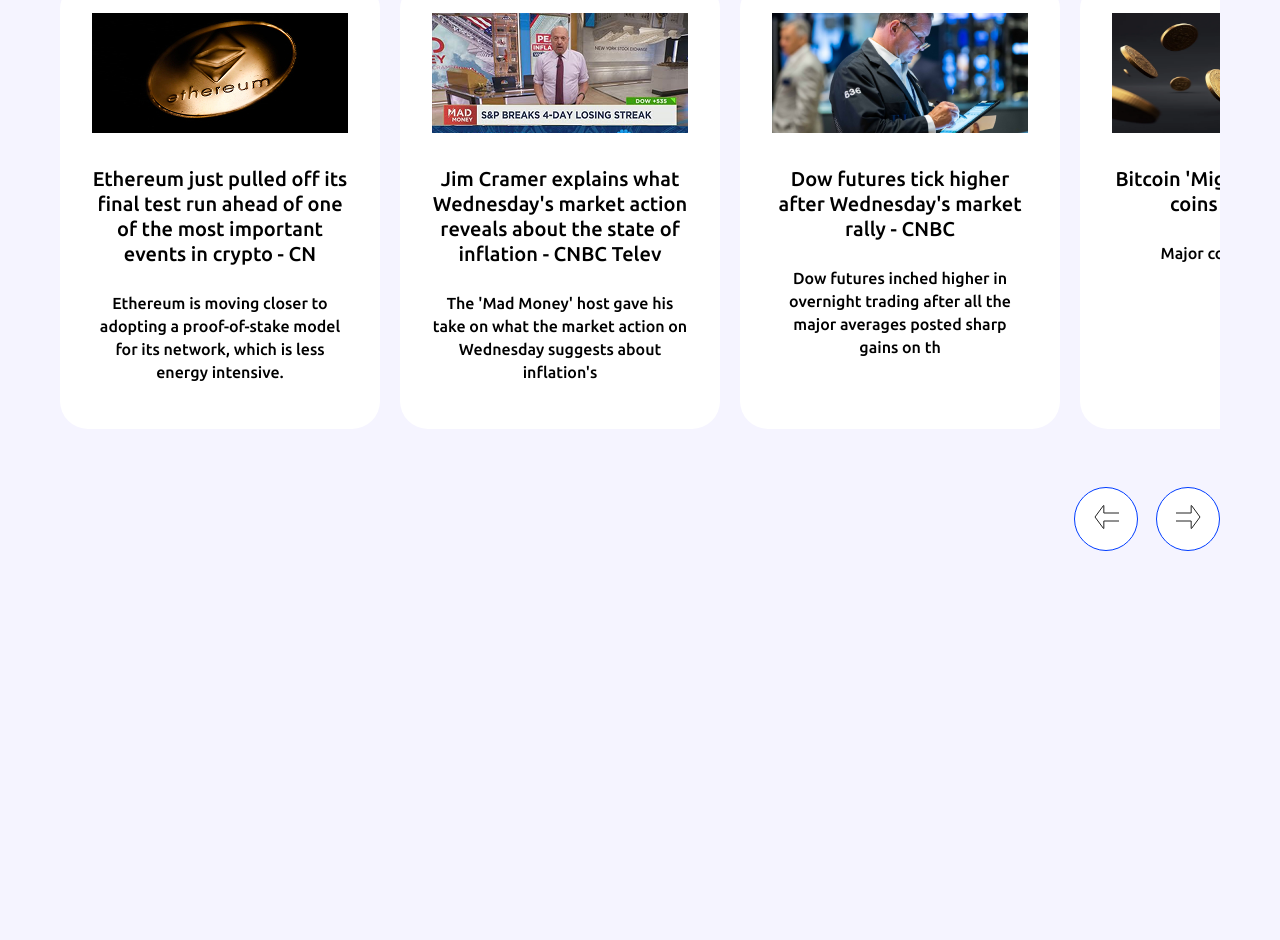
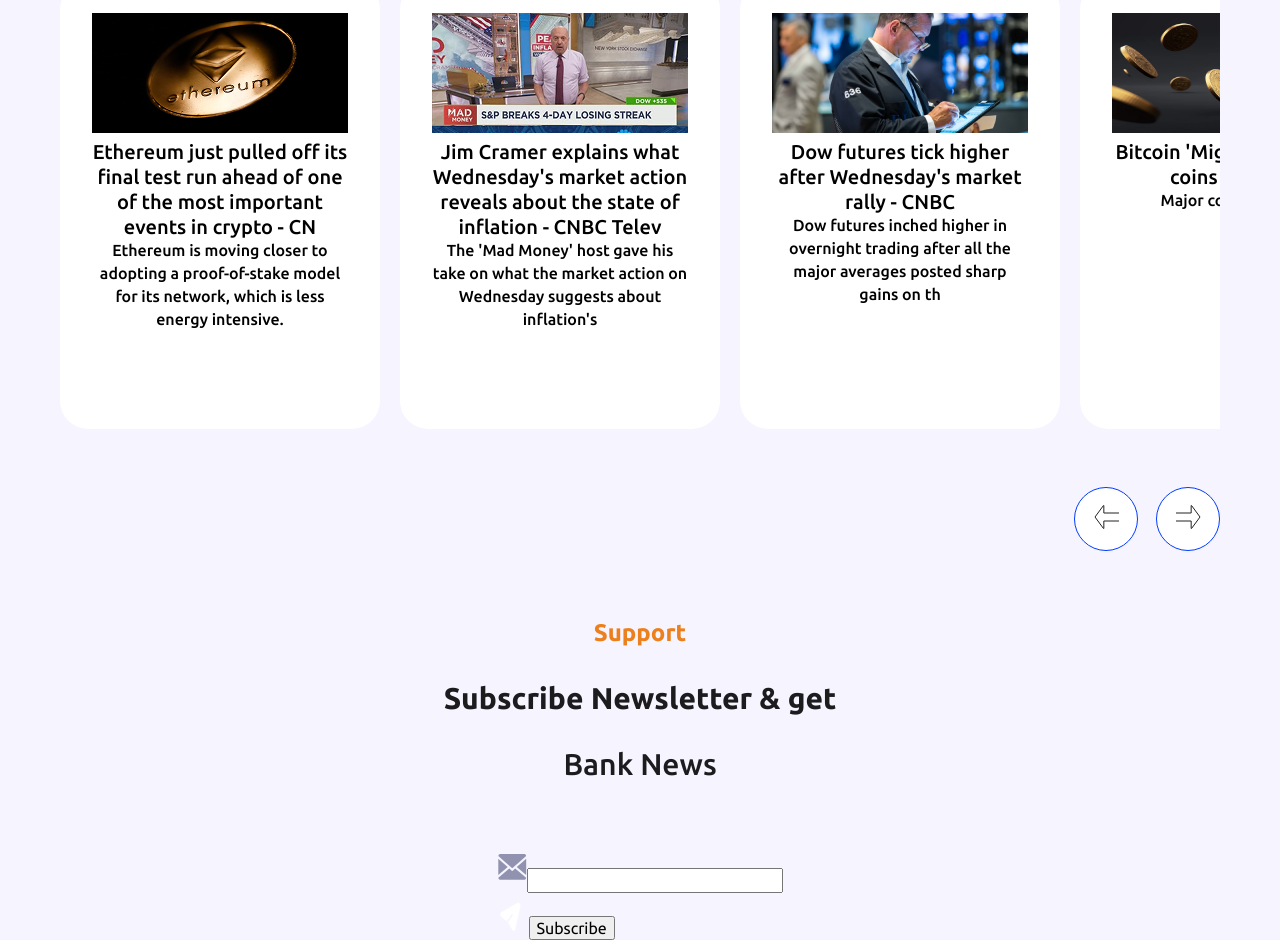
Before and after one commit to Schneegestober1/neo-bank, a React (Vite) app: page / in a window 1280 px wide. Shown: the part 2440-3380 px from the top of the page. Before the commit the page ends 2991 px from the top, so only its background shows below. Built offline with nearby package versions, Linux system fonts and the light colour scheme.

Commit message:
check point

```diff
--- a/src/App.tsx
+++ b/src/App.tsx
@@ -5,6 +5,7 @@
 import FinancialNewsBlock from './components/FinancialNewsBlock/FinancialNewsBlock'
 import GlobalAvailability from './components/GlobalAvailability/GlobalAvailability'
 import Header from './components/Header/Header'
+import SupportNewsletterSignup from './components/SupportNewsletterSignup/SupportNewsletterSignup'
 
 function App() {
   return (
@@ -15,6 +16,7 @@
       <CurrencyRate />
       <GlobalAvailability />
       <FinancialNewsBlock />
+      <SupportNewsletterSignup />
     </>
   )
 }
--- a/src/components/SupportNewsletterSignup/SupportNewsletterSignup.tsx
+++ b/src/components/SupportNewsletterSignup/SupportNewsletterSignup.tsx
@@ -0,0 +1,23 @@
+import EnvelopeIcon from '../../assets/icons/EnvelopeIcon'
+import PlaneIcon from '../../assets/icons/PlaneIcon'
+import styles from './support-newsletter-signup.module.scss'
+
+const SupportNewsletterSignup = () => {
+  return (
+    <section className={styles.supporSection}>
+      <h6 className={styles.supportTitle}>Support</h6>
+      <h4 className={styles.newsletterTitle}>Subscribe Newsletter & get</h4>
+      <h5 className={styles.bankNewsTitle}>Bank News</h5>
+      <div className={styles.inputWrapper}>
+        <EnvelopeIcon className={styles.envelopeIcon} />
+        <input type="text" className={styles.input} />
+        <div className={styles.subscribeWrapper}>
+          <PlaneIcon className={styles.planeIcon} />
+          <button className={styles.subscribeButton}>Subscribe</button>
+        </div>
+      </div>
+    </section>
+  )
+}
+
+export default SupportNewsletterSignup
--- a/src/components/SupportNewsletterSignup/support-newsletter-signup.module.scss
+++ b/src/components/SupportNewsletterSignup/support-newsletter-signup.module.scss
@@ -1,2 +1,46 @@
 @use '../../styles/color-palette.scss' as *;
 @use '../../styles/mixins.scss' as *;
+
+.supporSection {
+  padding-left: calc(50% - 580px);
+  padding-right: calc(50% - 580px);
+  margin-top: 4rem;
+  display: flex;
+  flex-direction: column;
+  align-items: center;
+  justify-content: center;
+}
+
+h4,
+h5,
+h6 {
+  padding: 0;
+  margin: 0;
+}
+
+.supportTitle {
+  font-weight: 700;
+  font-size: 1.5rem;
+  line-height: 147%;
+  letter-spacing: 2%;
+  color: $orange-1;
+  margin-bottom: 1.875rem;
+}
+
+.newsletterTitle {
+  font-weight: 700;
+  font-size: 1.875rem;
+  line-height: 120%;
+  letter-spacing: 2%;
+  color: $black-2;
+  margin-bottom: 1.625rem;
+}
+
+.bankNewsTitle {
+  font-weight: 500;
+  font-size: 1.875rem;
+  line-height: 147%;
+  letter-spacing: 2%;
+  color: $black-2;
+  margin-bottom: 3.875rem;
+}
--- a/src/styles/color-palette.scss
+++ b/src/styles/color-palette.scss
@@ -16,3 +16,5 @@
 $gray-2: #f4f4f4e5;
 $gray-3: #b2b2b2;
 $gray-4: #808080;
+
+$orange-1: #eb801d;
```
